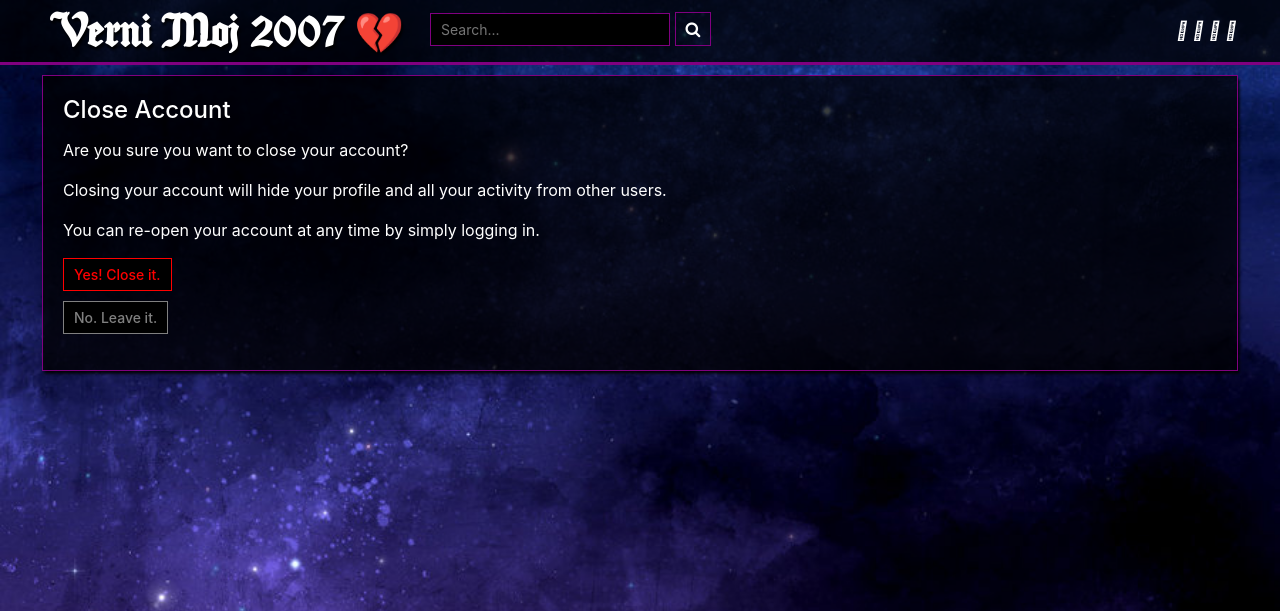
After one commit to alexcheva/social-network, a PHP site: page /close_account.php in a window 1280 px wide. The commit adds this page. Shown: the top 611 px of the page. Run offline with PHP 8.4, Linux system fonts and the light colour scheme; the visitor is signed in with stand-in values (Sample User, id 1); data that the repository does not hold is empty; some libraries are stand-ins or nearby versions.

Commit message:
add close_account.php

```diff
--- /dev/null
+++ b/close_account.php
@@ -0,0 +1,16 @@
+<?php
+	include("includes/header.php");
+?>
+
+<div class="main_colum column">
+	<h4>Close Account</h4>
+	<p>Are you sure you want to close your account?</p>
+	<p>Closing your account will hide your profile and all your activity from other users.</p>
+	<p>You can re-open your account at any time by simply logging in.</p>
+
+	<form action="close_account.php" method="POST">
+		<input type="submit" name="close_account" id="danger" value="Yes! Close it.">
+		<input type="submit" name="cancel" id="default" value="No. Leave it.">
+	</form>
+
+</div>
--- a/includes/form_handlers/settings_handler.php
+++ b/includes/form_handlers/settings_handler.php
@@ -51,5 +51,10 @@ if(isset($_POST['update_password'])){
 
 } else
 $password_message = "";
+// ********************************
 
+if(isset($_POST['close_account'])){
+	//could i do it in modal?
+	header("Location: close_account.php");
+}
 ?>
--- a/settings.php
+++ b/settings.php
@@ -46,7 +46,7 @@ include("includes/form_handlers/settings_handler.php");
  	 		<input type="submit" name="update_password" class="save_details" value="Update Password">
  	 	</form>
  	 	<h4>Close Account:</h4>
- 	 	<form action="close_account.php">
+ 	 	<form action="close_account.php" method="POST">
  	 		<input type="submit" name="close_account" id="danger" value="Close Account">
  	 	</form>
  	 </div>
```
